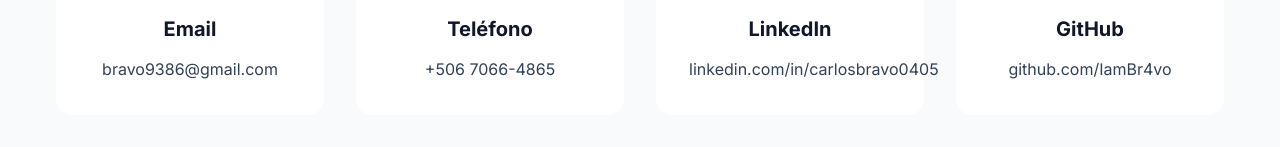
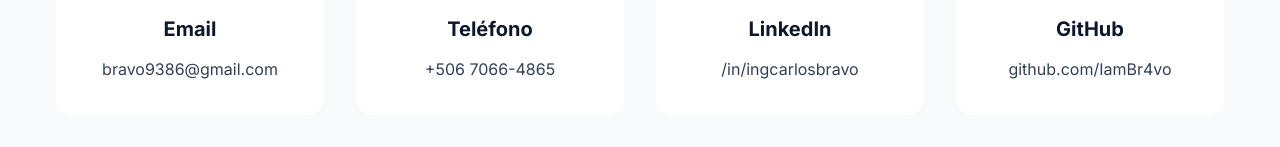
Before and after one commit to IamBr4vo/portafolio, a plain HTML site: page index.html in a window 1280 px wide. Shown: the part 4796-4943 px from the top of the page. Drawn offline with nearby package versions, Linux system fonts and the light colour scheme.

Commit message:
Short correction

```diff
--- a/index.html
+++ b/index.html
@@ -448,7 +448,7 @@
                         <i class="fab fa-linkedin"></i>
                     </div>
                     <h3>LinkedIn</h3>
-                    <p>linkedin.com/in/carlosbravo0405</p>
+                    <p>/in/ingcarlosbravo</p>
                 </div>
 
                 <div class="contact-item fade-in">
```
